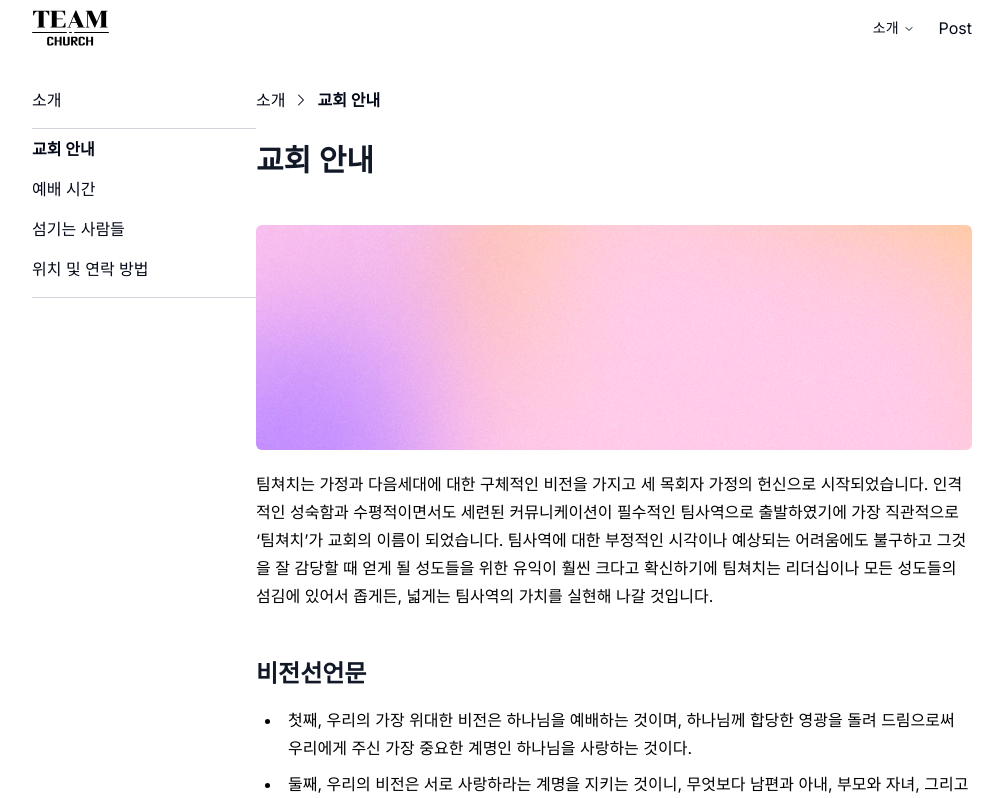
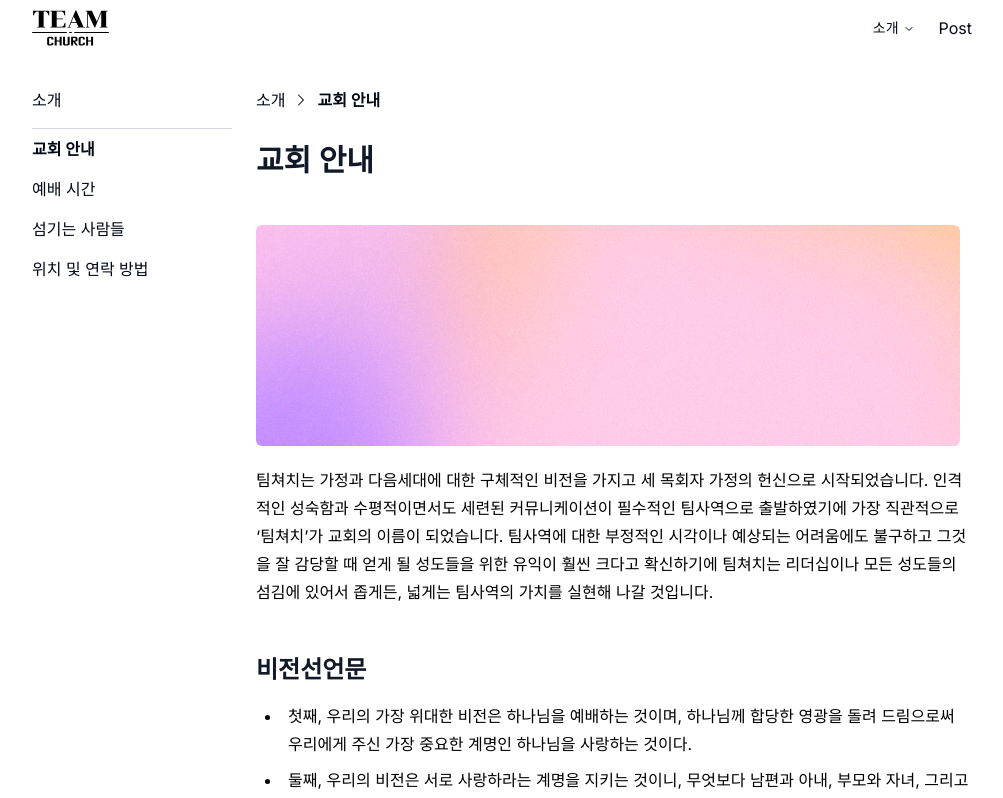
Before and after one commit to groovy-gambit/teamchurch, a Next.js app: page /about in a window 1280 px wide. Shown: the top 798 px of the page, without its empty margins (138-1141 px from the left). Built offline with nearby package versions, Linux system fonts and the light colour scheme.

Commit message:
Stylize about page (#9)
* UPDATE: padding between two columns, and remove bar

* UPDATE: styling

```diff
--- a/app/(site)/about/page.tsx
+++ b/app/(site)/about/page.tsx
@@ -17,12 +17,12 @@ export default function Home() {
         <Header />
         <div className="flex flex-row pb-20">
           {/* Two Column Layout */}
-          <div className="hidden  lg:flex lg:w-56 lg:flex-col">
+          <div className="hidden  pr-6 lg:flex lg:w-56 lg:flex-col">
             <section className="border-b border-gray-300 pb-2">
               {/* Current Section Title */}
               <h2 className="py-2">소개</h2>
             </section>
-            <section className="border-b border-gray-300 pb-2">
+            <section>
               {/* Subsection menu */}
               <div className="flex flex-col">
                 <Link href="/about" className="py-2 font-bold">
@@ -43,7 +43,7 @@ export default function Home() {
               </div>
             </section>
           </div>
-          <div className="lg:w-subpage-main  flex flex-auto flex-col">
+          <div className="lg:w-subpage-main flex flex-auto flex-col">
             {/* breadcrumb */}
             <section className="flex flex-row py-2">
               <span className="mr-2">소개</span>
@@ -53,7 +53,12 @@ export default function Home() {
             {/* Main */}
             <section className="prose mt-6">
               <h1>교회 안내</h1>
-              <Image alt="hero-banner" src={heroImage} className="rounded-md" />
+              <Image
+                alt="hero-banner"
+                src={heroImage}
+                className="rounded-md"
+                width={704}
+              />
               <p className="break-word">
                 팀쳐치는 가정과 다음세대에 대한 구체적인 비전을 가지고 세 목회자
                 가정의 헌신으로 시작되었습니다. 인격적인 성숙함과 수평적이면서도
```
